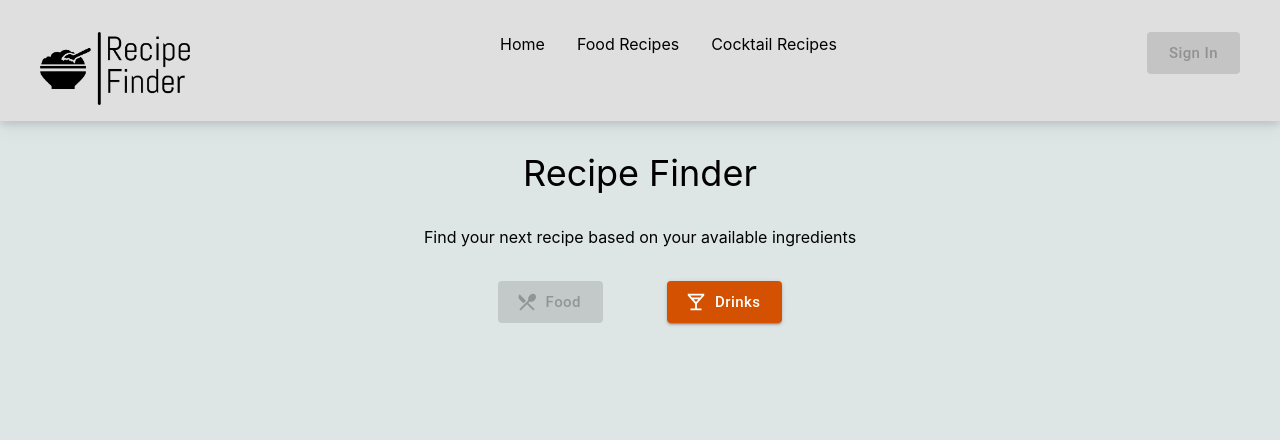
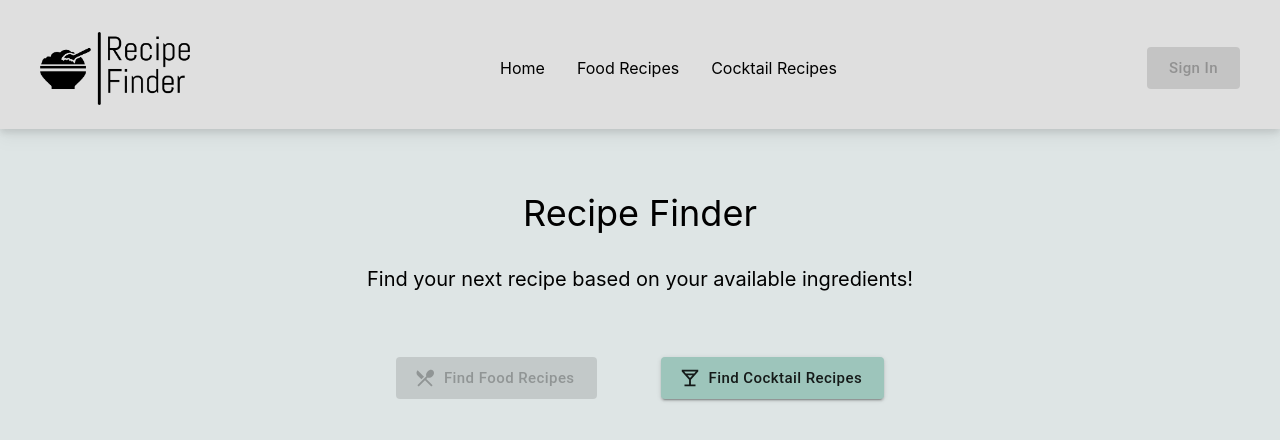
Before and after one commit to KristianKjerstad/recipe-app, a React (Vite) app in the folder frontend/: page / in a window 1280 px wide. Shown: the top 440 px of the page. Built offline with nearby package versions, Linux system fonts and the light colour scheme; no server answers.

Commit message:
add responsive header

```diff
--- a/frontend/package.json
+++ b/frontend/package.json
@@ -23,6 +23,7 @@
         "react": "^18.2.0",
         "react-dom": "^18.2.0",
         "react-error-boundary": "^4.0.12",
+        "react-icons": "^5.3.0",
         "react-router-dom": "^6.21.1",
         "react-select": "^5.8.0"
     },
--- a/frontend/src/App.tsx
+++ b/frontend/src/App.tsx
@@ -29,7 +29,7 @@ function App() {
         <Routes>
             <Route path="/" element={<HomePage />} />
             <Route
-                path="/drinks"
+                path="/cocktails"
                 element={
                     <ErrorBoundary fallback={<div>Error in recipe page</div>}>
                         <DrinksRecipesPage />
--- a/frontend/src/components/Header.tsx
+++ b/frontend/src/components/Header.tsx
@@ -1,11 +1,34 @@
-import { Button } from '@mui/material'
+import { Button, Drawer } from '@mui/material'
+import { useEffect, useState } from 'react'
+import { RxHamburgerMenu } from 'react-icons/rx'
 import { Link, useNavigate } from 'react-router-dom'
 
 export const Header = () => {
     const navigate = useNavigate()
+    const [width, setWidth] = useState(window.innerWidth)
+    const [open, setOpen] = useState<boolean>(false)
+
+    const SCREEN_WIDTH_LIMIT = 800
+
+    const toggleDrawer = () => () => {
+        setOpen(!open)
+    }
+
+    useEffect(() => {
+        const handleResize = () => {
+            setWidth(window.innerWidth)
+        }
+
+        window.addEventListener('resize', handleResize)
+
+        return () => {
+            window.removeEventListener('resize', handleResize)
+        }
+    }, [])
 
     return (
-        <div className="flex justify-between drop-shadow-lg bg-[#DFDFDF] w-[100%] pt-8 pl-10 pr-10 pb-4">
+        <>
+            <div className="flex justify-between align-center items-center drop-shadow-lg  bg-[#DFDFDF] w-[100%] pt-8 pl-10 pr-10 pb-6">
                 <img
                     className="cursor-pointer"
                     src="../src/assets/logo.png"
@@ -14,10 +37,12 @@ export const Header = () => {
                     alt="logo"
                     onClick={() => navigate('/')}
                 />
+                {width >= SCREEN_WIDTH_LIMIT && (
+                    <>
                         <div className="flex gap-8">
                             <Link to="/">Home</Link>
-                <Link to="/">Food Recipes</Link>
-                <Link to="/">Cocktail Recipes</Link>
+                            <Link to="/food">Food Recipes</Link>
+                            <Link to="/cocktails">Cocktail Recipes</Link>
                         </div>
                         <div>
                             <Button
@@ -29,6 +54,47 @@ export const Header = () => {
                                 Sign In
                             </Button>
                         </div>
+                    </>
+                )}
+                {width < SCREEN_WIDTH_LIMIT && (
+                    <div>
+                        <RxHamburgerMenu
+                            size={24}
+                            className="cursor-pointer"
+                            onClick={toggleDrawer()}
+                        />
+                        <Drawer
+                            open={open}
+                            onClose={toggleDrawer()}
+                            anchor="right"
+                        >
+                            <div className="flex flex-col text-left pt-10 pl-6 pr-6">
+                                <Link
+                                    to="/"
+                                    className="text-xl pb-2"
+                                    onClick={toggleDrawer()}
+                                >
+                                    Home
+                                </Link>
+                                <Link
+                                    to="/food"
+                                    className="text-xl pb-2"
+                                    onClick={toggleDrawer()}
+                                >
+                                    Food Recipes
+                                </Link>
+                                <Link
+                                    to="/cocktails"
+                                    className="text-xl pb-2"
+                                    onClick={toggleDrawer()}
+                                >
+                                    Cocktail Recipes
+                                </Link>
                             </div>
+                        </Drawer>
+                    </div>
+                )}
+            </div>
+        </>
     )
 }
--- a/frontend/src/pages/homePage.tsx
+++ b/frontend/src/pages/homePage.tsx
@@ -12,31 +12,33 @@ export const HomePage = () => {
 
     return (
         <div>
-            <h1 className="text-4xl pt-8 pb-8">Recipe Finder</h1>
-            <p>Find your next recipe based on your available ingredients</p>
-            <div className="flex flex-row justify-center space-x-16 pt-8 ">
+            <h1 className="text-4xl pt-16 pb-8">Recipe Finder</h1>
+            <p className="text-xl">
+                Find your next recipe based on your available ingredients!
+            </p>
+            <div className="flex flex-row justify-center space-x-16 pt-16 ">
                 <Button
                     size="large"
                     disabled
                     variant="contained"
-                    color="orange"
+                    color="lightGreen"
                     startIcon={<LocalDiningOutlined />}
                     onClick={() => {
                         handleNavigation('food')
                     }}
                 >
-                    Food
+                    Find Food Recipes
                 </Button>
                 <Button
                     size="large"
                     variant="contained"
-                    color="orange"
+                    color="lightGreen"
                     onClick={() => {
-                        handleNavigation('drinks')
+                        handleNavigation('cocktails')
                     }}
                     startIcon={<LocalBarOutlined />}
                 >
-                    Drinks
+                    Find Cocktail Recipes
                 </Button>
             </div>
         </div>
```
Also changed, not shown: 2 other files (tests, documents, lock files or other folders). Lines whose indentation alone changed are shown as unchanged.
